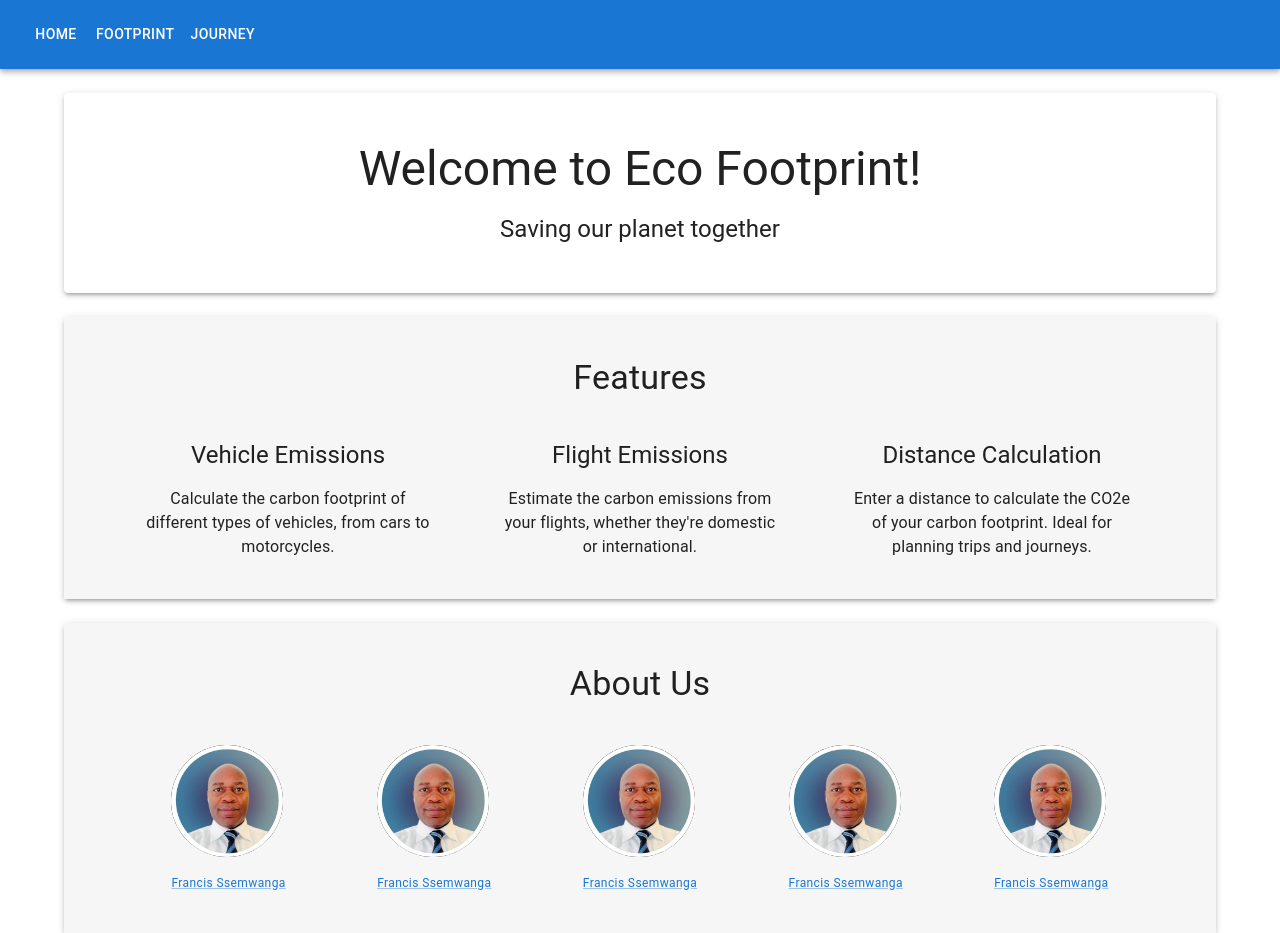
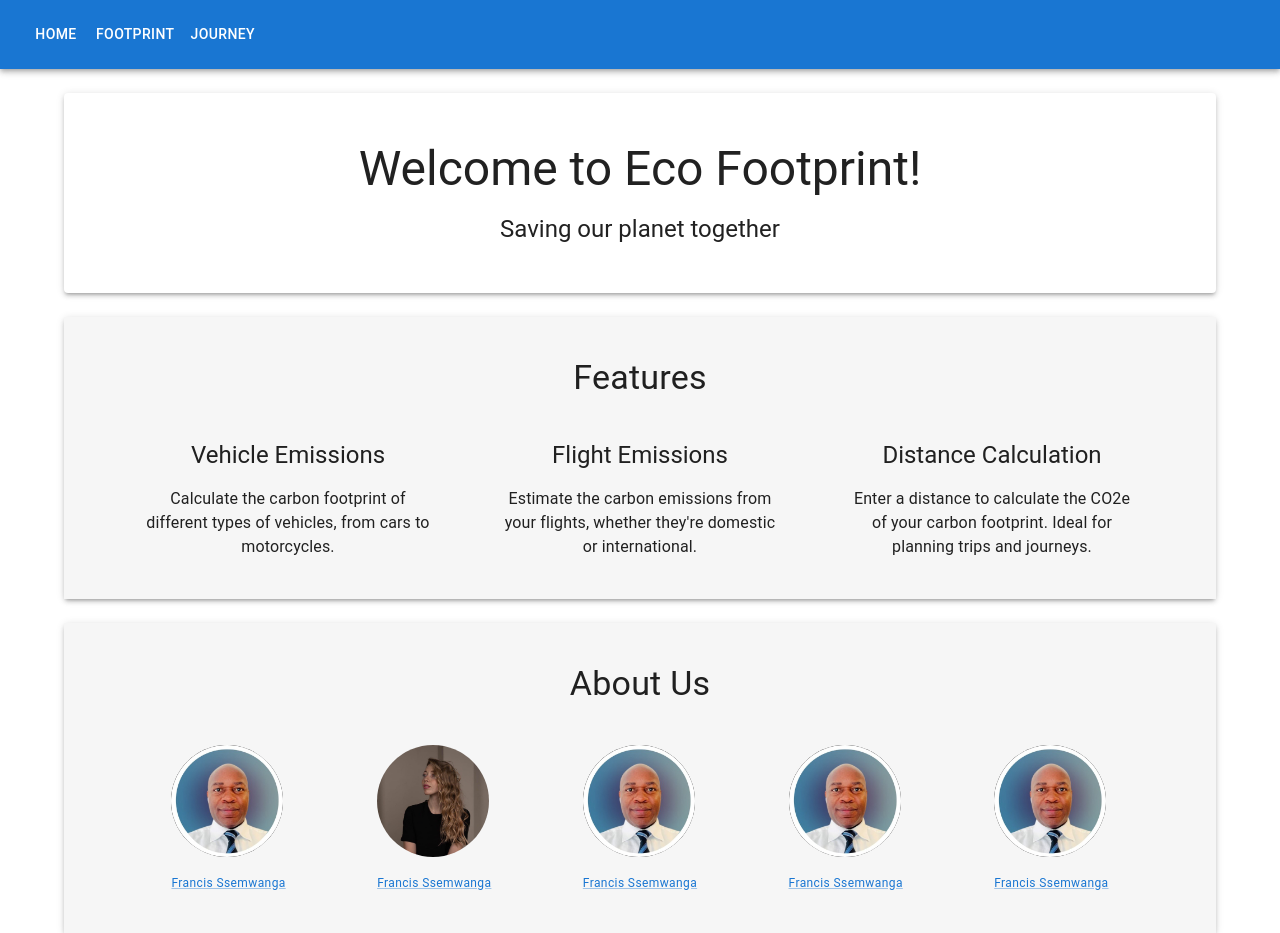
Before and after one commit to f-ssemwanga/eco-tracker, a React (Create React App) app: page / in a window 1280 px wide. Built offline with nearby package versions, Linux system fonts and the light colour scheme.

Commit message:
fix images

```diff
--- a/src/components/AboutUs.js
+++ b/src/components/AboutUs.js
@@ -5,6 +5,7 @@ import Paper from "@mui/material/Paper";
 import Typography from "@mui/material/Typography";
 
 import FrancisSemwanga from "../images/francis-semwanga.png";
+import ViktoriaMoskalenko from "../images/viktoria-moskalenko.jpg";
 
 export const AboutUs = () => {
   return (
@@ -36,7 +37,7 @@ export const AboutUs = () => {
             <Link href="https://github.com/f-ssemwanga">
               <Avatar
                 alt="Francis Ssemwanga"
-                src={FrancisSemwanga}
+                src={ViktoriaMoskalenko}
                 sx={{ width: 112, height: 112, marginBottom: 2 }}
               />
               <Typography variant="caption" sx={{ textAlign: "center" }}>
```
Also changed, not shown: src/images/viktoria-moskalenko.jpg (renamed from images/viktoriaMoskalenko.jpg).
